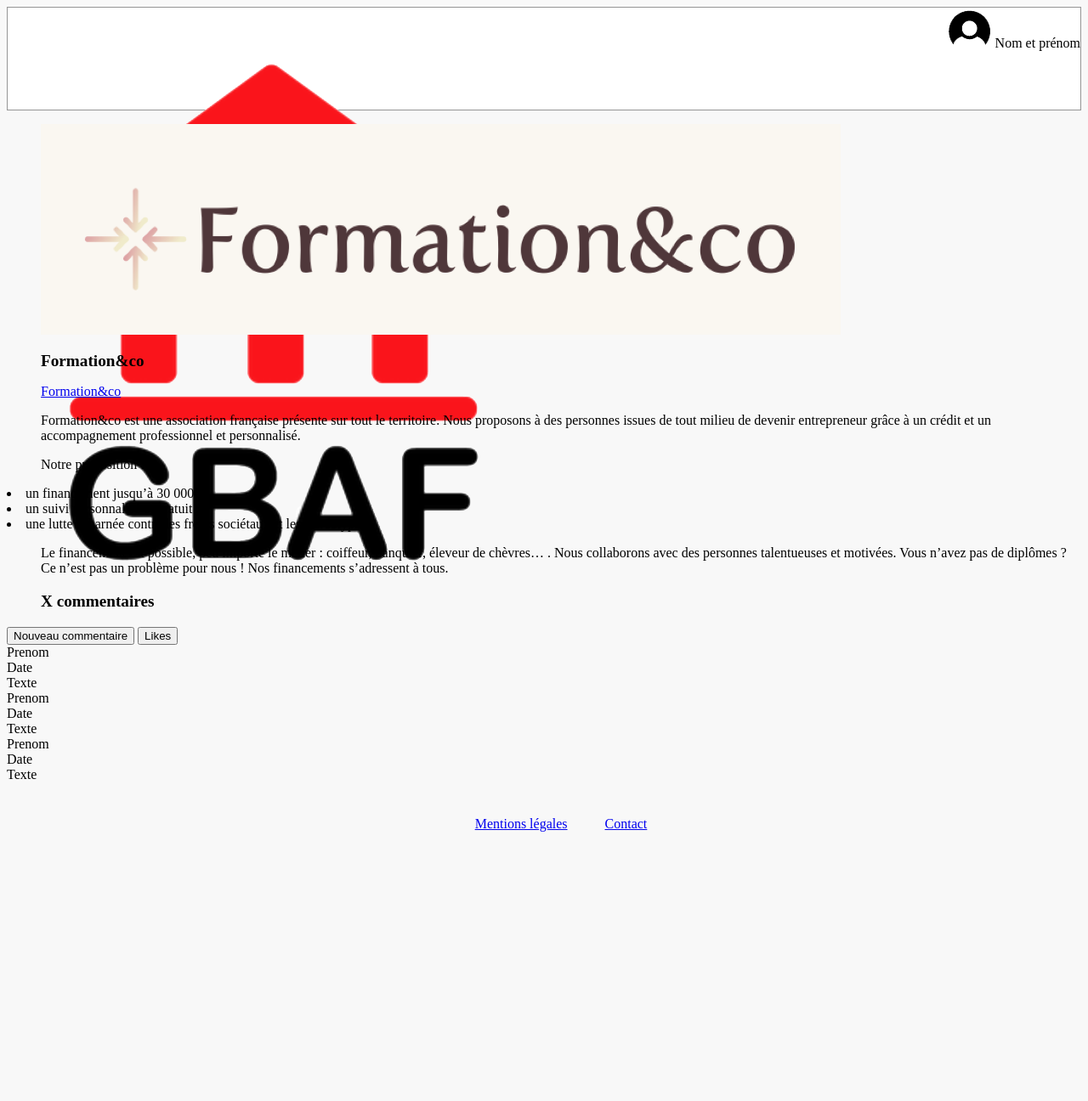
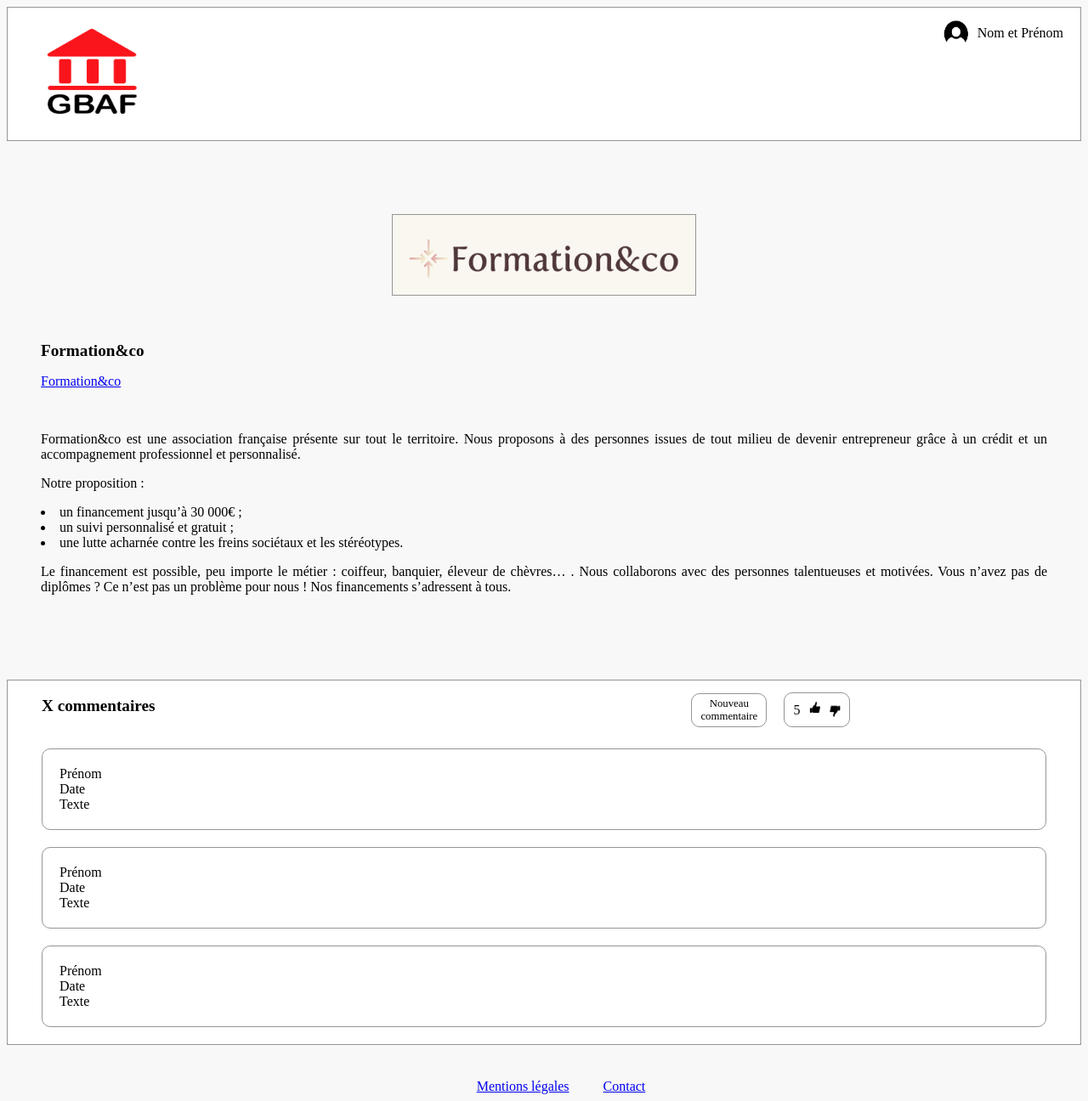
Before and after one commit to anthonykdk/oc_p3, a PHP site: page /acteur.html in a window 1280 px wide. Shown: the whole page at 85% size. Before the commit the page ends 979 px from the top, so only its background shows below. Run offline with PHP 8.4, Linux system fonts and the light colour scheme.

Commit message:
index.html et acteur.html avec mise en forme style.css ok

```diff
--- a/acteur.html
+++ b/acteur.html
@@ -5,27 +5,34 @@
 		<link rel="stylesheet" href="style.css" />
 		<title>Extranet de GBAF</title>
 	</head>
+
 <!-- Corps de la page-->
 	<body>
+
 <!-- Header -->
 		<header>
-			<div id="logo_header">
 			<figure>
-					<img src="images/logo.png" alt="logo de GBAF" />
+				<img id="logo_header" src="images/logo.png" alt="logo de GBAF" />
+			</figure>
+
+			<div id="pageacteur_username">
+				<img id="logo_login" src="images/logo_login.png">
+				<login>Nom et Prénom</login>
+			</div>
+		</header>
+
+<!-- Section acteur -->
+		<section id="section_acteur">
+			<div id="page_acteur_logo_acteur1">
+				<figure>
+					<img id="img_logo_acteur1" src="images/logo_acteur1.png" alt="logo acteur 1">
 				</figure>
 			</div>
-			<div id="affichage_nom_prenom_utilisateur">
-				<img src="images/logo_login.png">
-				<login>Nom et prénom</login>
+			<div id="titre_acteur1">
+			<h2>Formation&co</h2>
 			</div>
-		</header>
-<!-- Section acteur -->
-		<section id="section_acteur">
-			<figure>
-				<img src="images/logo_acteur1.png" alt="logo acteur 1">
-			</figure>
-			<h2>Formation&co</h2>
 			<a href="#">Formation&co</a>
+			<div id="texte_presentation_acteur1">
 			<p>
 				Formation&co est une association française présente sur tout le territoire.
 				Nous proposons à des personnes issues de tout milieu de devenir entrepreneur grâce à un crédit et un accompagnement professionnel et personnalisé.
@@ -38,32 +45,46 @@
 				Le financement est possible, peu importe le métier : coiffeur, banquier, éleveur de chèvres… . Nous collaborons avec des personnes talentueuses et motivées.
 				Vous n’avez pas de diplômes ? Ce n’est pas un problème pour nous ! Nos financements s’adressent à tous.
 			</p>
+			</div>
 		</section>
+
 <!-- Section commentaires -->
 		<section id="section_commentaires">
+			<div id="conteneur_entete_sectioncommentaire">
+				<div class="nombre_commentaires">
 					<h3>X commentaires</h3>
-			<button>Nouveau commentaire</button>
-			<button>Likes</button>
+				</div>
+				<div class="nouveau_commentaire">
+					Nouveau <br>commentaire
+				</div>
+				<div class="nombre_likes">
+					5
+					<img src="images/logo_pouce_haut.png">
+					<img src="images/logo_pouce_bas.png">
+				</div>
+			</div>
+			<div id="conteneur_commentaires">
 				<div class="commentaire">
-				<div class="firstname_comment">Prenom</div>
+					<div class="firstname_comment">Prénom</div>
 					<div class="date_comment">Date</div>
 					<div class="text_comment">Texte</div>
 				</div>
 				<div class="commentaire">
-				<div class="firstname_comment">Prenom</div>
+					<div class="firstname_comment">Prénom</div>
 					<div class="date_comment">Date</div>
 					<div class="text_comment">Texte</div>
 				</div>
 				<div class="commentaire">
-				<div class="firstname_comment">Prenom</div>
+					<div class="firstname_comment">Prénom</div>
 					<div class="date_comment">Date</div>
 					<div class="text_comment">Texte</div>
 				</div>
+			</div>
 		</section>
+
 <!-- Pied de page -->
 		<section id="section_footer">
-			<a href="#">Mentions l&eacute;gales</a>
-			<a href="#">Contact</a>
+			<a href="#">Mentions l&eacute;gales</a><a href="#">Contact</a>
 		</section>
 	</body>
 </html>
--- a/acteur_style.css
+++ /dev/null
@@ -1,2 +0,0 @@
-@charset "UTF-8";
-/* CSS Document */
--- a/style.css
+++ b/style.css
@@ -1,67 +1,66 @@
 @charset "UTF-8";
 /* CSS Document */
-/* Page index.html */
-body {
+
+/* PAGE INDEX.HTML */
+
+body
+{
 	background-color: #F8F8F8;
 }
 
-header {
+header
+{
 	display: flex;
 	flex-direction: row;
 	justify-content: space-between;
 	background-color: white;
 	border: 1px solid #959595;
+}
+
+figure {}
 
 
-}
-
-figure {
-}
-
-
-#logo_header {
+#logo_header
+{
 	width: 120px;
 	height: 120px;
 	margin-top: auto;
 	margin-bottom: auto;
-
-
-
 }
 
-#nom_prenom_utilisateur {
+#nom_prenom_utilisateur
+{
 	display: none;
 }
-
 
 #logo_login
 {
 	width: 30px;
 	height: 30px;
-
+	margin-right: 10px;
 }
 
 login
 {
 	text-align: right;
+	margin-top: 3px;
 }
 
-#formulaire_identification {
+#formulaire_identification
+{
 	margin-top: auto;
 	margin-bottom: auto;
 	margin-right: 20px;
-
 }
 
-#username {
-}
-#password {
-}
+#username {}
 
-button {
-}
+#password {}
 
-p {
+button {}
+
+p, li
+{
 	margin-left: 40px;
 }
 
@@ -71,29 +70,24 @@ p {
 	display: none;
 }
 
-#name {
-}
+#name {}
 
-#firstname {
-}
+#firstname {}
 
-#secretquestion {
-}
+#secretquestion {}
 
-#answer_secretquestion {
-}
+#answer_secretquestion {}
 
-#contenu_apres_login {
-}
+#contenu_apres_login {}
 
-#titre_gbaf_subheader {
+#titre_gbaf_subheader
+{
 	margin-top: 40px;
 }
 
 #section_presentation
 {
 	clear: both;
-
 }
 
 #image_presentation
@@ -104,7 +98,8 @@ p {
 	margin-top: 30px;
 }
 
-h1, h2, h3 {
+h1, h2, h3
+{
 	font-size: 1.2em;
 	margin-left: 40px;
 }
@@ -114,46 +109,159 @@ h1, h2, h3 {
 	text-align: center;
 	margin-top: 60px;
 }
+
 #description_partenaires_acteurs
 {
 	font-style: italic;
 	text-align: center;
 	margin-bottom: 60px;
 }
-a {
+
+a
+{
 	margin-left: 40px;
 }
 
-#section_acteurs {
-}
+#section_acteurs {}
 
-
-#conteneur_acteurs {
+#conteneur_acteurs
+{
 	display: flex;
 	flex-direction: column;
-	border: 2px dashed #959595;
+	border: 1px solid #959595;
 }
 
 .bloc_acteur
 {
 	border: 1px #959595 solid;
+	margin: 10px;
+	padding: 20px;
 }
 
+.lien_lirelasuite {
+
+	display: flex;
+	flex-direction: row;
+	justify-content: center;
+	align-items: center;
+	border: 1px #959595 solid;
+	border-radius: 10px;
+	width: 100px;
+	height: 30px;
+	margin-left: 80%;
+	margin-top: 20px;
+}
 
 #logo_acteur1, #logo_acteur2, #logo_acteur3, #logo_acteur4
 {
 	width: 30%;
 	height: 30%;
-	border: 1px solid black;
+	border: 1px solid #959595;
+}
+
+#section_footer
+{
+
+	margin-top: 40px;
+	text-align: center;
 }
 
 
+/* PAGE ACTEUR.HTML */
 
-#section_footer
+#pageacteur_username
+{
+	margin-right: 20px;
+	margin-bottom: 100px;
+	display: flex;
+	flex-direction: row;
+	align-items: center;
+}
+
+#page_acteur_logo_acteur1
 {
 	text-align: center;
-	margin-top: 40px;
-
 }
 
-/* Page acteur.html */
+#page_acteur_logo_acteur1 img
+{
+	width: 30%;
+	height: 30%;
+	border: 1px #959595 solid;
+	margin-top: 70px;
+}
+
+#titre_acteur1, #texte_presentation_acteur1
+{
+	margin-top: 50px;
+	text-align: justify;
+	margin-right: 40px;
+}
+
+#section_commentaires
+{
+	border: 1px #959595 solid;
+	background-color: white;
+	margin-top: 100px;
+}
+
+#conteneur_entete_sectioncommentaire
+{
+	display: flex;
+	flex-direction: row;
+	align-items: center;
+}
+
+#conteneur_commentaires
+{
+	margin-left: 40px;
+}
+
+.commentaire
+{
+	border: 1px #959595 solid;
+	margin-top: 20px;
+	margin-right: 40px;
+	margin-bottom: 20px;
+	border-radius: 10px;
+	padding: 20px;
+}
+
+.nombre_commentaire {}
+
+.nouveau_commentaire
+{
+	margin-left: 50%;
+	border: 1px #959595 solid;
+	border-radius: 10px;
+	text-align: center;
+	padding-top: 4px;
+	padding-bottom: 4px;
+	padding-left: 10px;
+	padding-right: 10px;
+	margin-top: 10px;
+	font-size: 0.8em;
+}
+
+.nombre_likes
+{
+	margin-left: 20px;
+	border: 1px #959595 solid;
+	border-radius: 10px;
+	text-align: center;
+	padding-left: 5px;
+	padding-right: 5px;
+	padding-top: 10px;
+	padding-bottom: 10px;
+	margin-top: 10px;
+	display: flex;
+	flex-direction: row;
+	align-items: center;
+	justify-content: space-around;
+}
+
+.nombre_likes img
+{
+	width: 20%;
+	height: 20%;
+}
```
Also changed, not shown: index.html (+29 -14 lines), images/logo_pouce_bas.png (added), images/logo_pouce_haut.png (added). Lines whose indentation alone changed are shown as unchanged.
